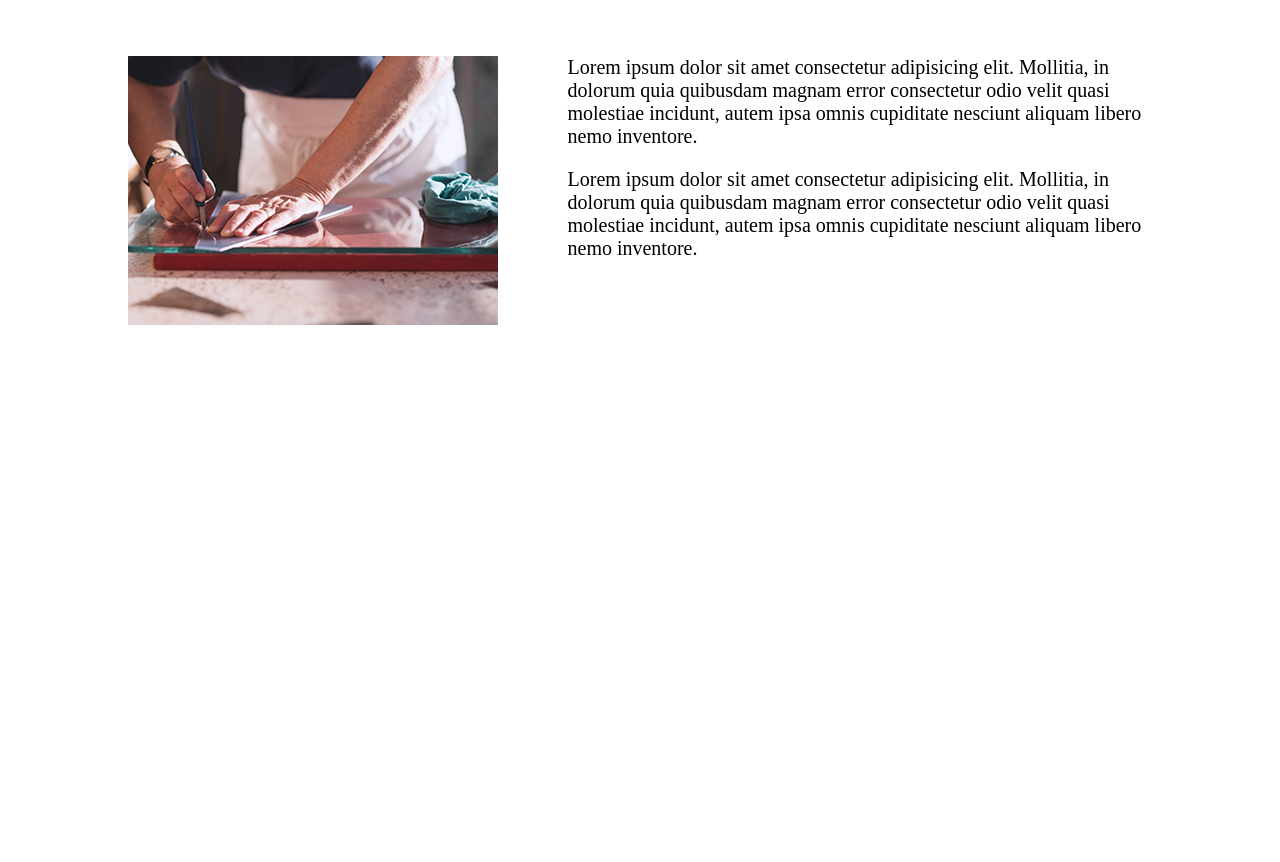
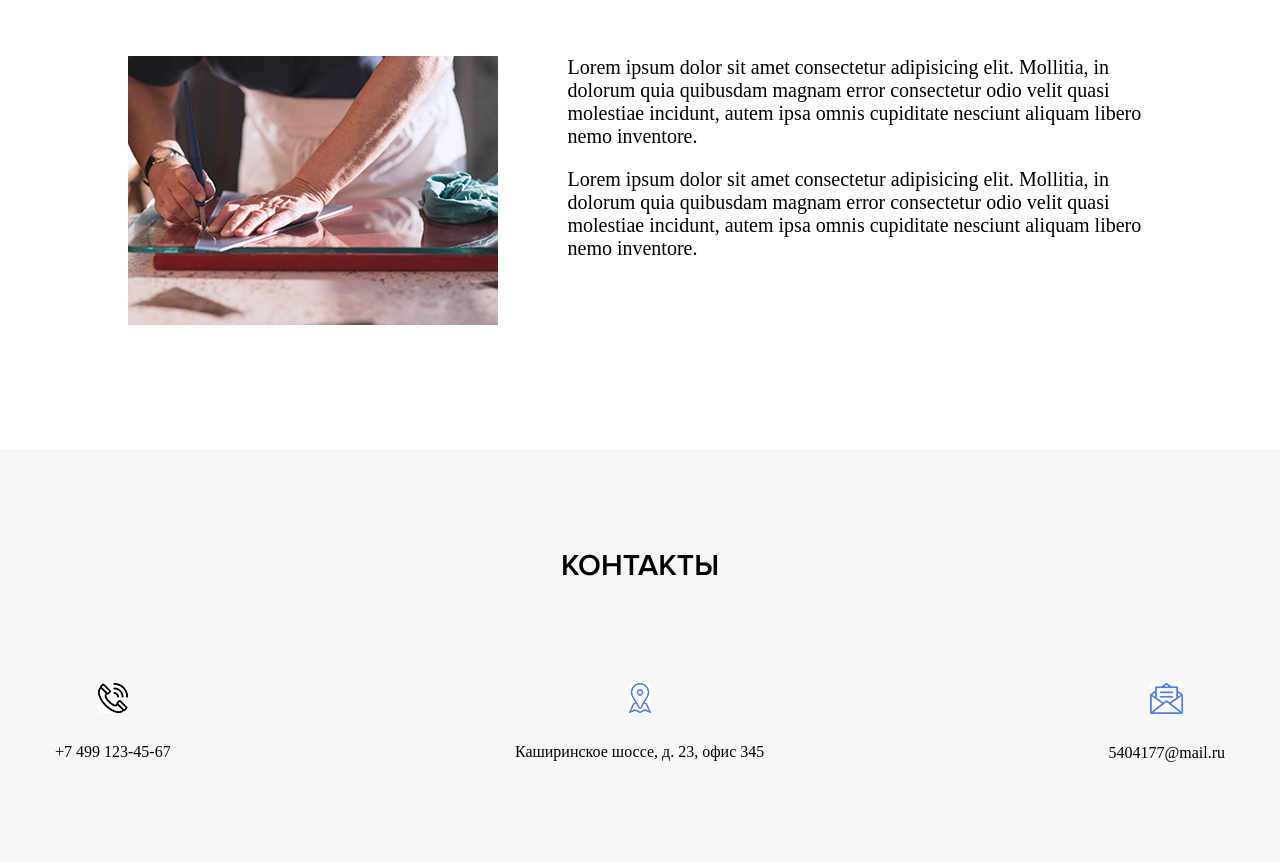
Before and after one commit to Bohfran/skinali, a plain HTML site: page index.html in a window 1280 px wide. Shown: the part 7039-7901 px from the top of the page. Before the commit the page ends 7488 px from the top, so only its background shows below. Drawn offline with Linux system fonts and the light colour scheme.

Commit message:
Сверстан блок c контактами и адаптирован

```diff
--- a/index.html
+++ b/index.html
@@ -547,6 +547,35 @@
 </section>
 
 
+<section class="section contacts">
+    <div class="container">
+        <div class="h2 section-title section__title">Контакты</div>
+
+        <div class="contacts-block">
+            <div class="contacts-block__item">
+                <img src="img/cont1.png" alt="" class="contacts__image">
+                <div class="contacts__text">
+                    <a href="" class="contacts__link">+7 499 123-45-67</a>
+                </div>
+            </div>
+            <div class="contacts-block__item">
+                <img src="img/cont2.png" alt="" class="contacts__image">
+                <div class="contacts__text">
+                    <address class="contacts__address"> Каширинское шоссе, д. 23, офис 345</address>
+                </div>
+            </div>
+            <div class="contacts-block__item">
+                <img src="img/cont3.png" alt="" class="contacts__image">
+                <div class="contacts__text">
+                    <a href="" class="contacts__link">5404177@mail.ru</a>
+                </div>
+            </div>
+        </div>
+    </div>
+
+</section>
+
+
 
 
 </main>
--- /dev/null
+++ b/scss/blocks/_contacts.scss
@@ -0,0 +1,49 @@
+.contacts{
+    background-color: #f6f7f9;
+    &-block{
+        display: flex;
+        justify-content: space-between;
+        flex-wrap: wrap;
+
+        &__item{
+            text-align: center;
+
+        }
+
+    }
+
+    &__image{
+        margin-bottom: 25px;
+    }
+
+    &__text{
+        font-size: 16px;
+    }
+
+    &__link{
+        text-decoration: none;
+        color: black;
+
+    }
+
+    &__address{
+        font-style: normal;
+    }
+}
+
+
+@media (max-width: 768px){
+    .contacts{
+        &-block{
+            &__item{
+                width: 100%;
+                margin-bottom: 30px;
+            }
+        }
+
+        &__address{
+            max-width: 200px;
+            margin: auto;
+        }
+    }
+}
--- a/scss/style.scss
+++ b/scss/style.scss
@@ -14,3 +14,4 @@
 @import 'blocks/steps';
 @import 'blocks/reviews';
 @import 'blocks/factory';
+@import 'blocks/contacts';
```
Also changed, not shown: css/blocks/_contacts.css (added), css/style.css, img/cont1.png (added), img/cont2.png (added), img/cont3.png (added), 1 other file.
